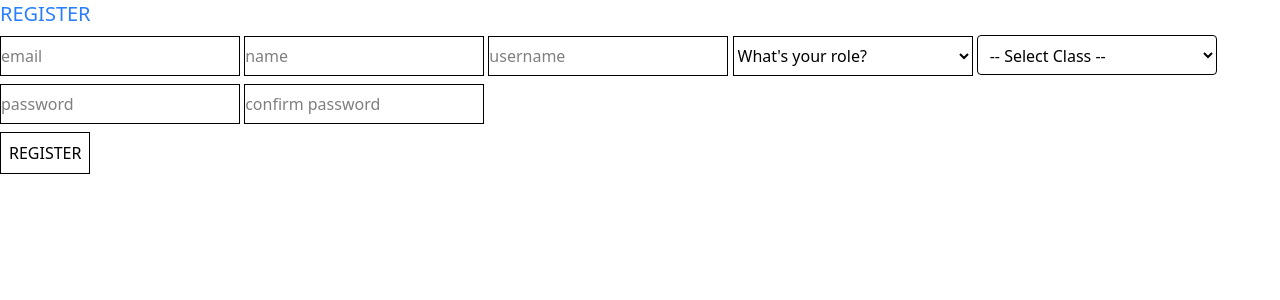
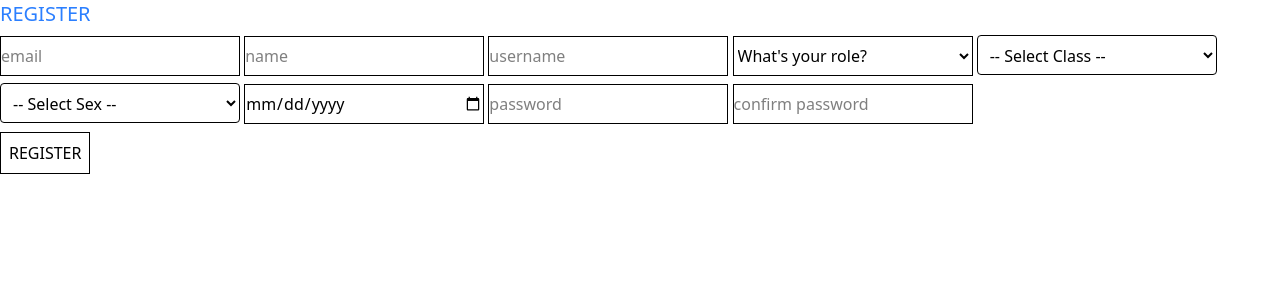
Before and after one commit to Samn1ce/SMS, a PHP site: page /register.php in a window 1280 px wide. Shown: the top 300 px of the page. Run offline with PHP 8.4, Linux system fonts and the light colour scheme; data that the repository does not hold is empty.

Commit message:
Added DOB & Sex

```diff
--- a/includes/registerFormhandler.inc.php
+++ b/includes/registerFormhandler.inc.php
@@ -9,6 +9,8 @@ $username = $_POST["username"];
 $mname = $_POST["mname"];
 $role = $_POST["role"];
 $class = $_POST["class_id"];
+$sex = $_POST["sex"];
+$dob = $_POST["dob"];
 
 // Function to easily redirect with old input values
 function redirectWithData($error, $email, $username, $mname) {
--- a/register.php
+++ b/register.php
@@ -53,6 +53,10 @@
             </option>
             <?php endwhile; ?>
         </select>
+        <select name="sex" class="border p-2 rounded w-60 h-10">
+            <option value="">-- Select Sex --</option>
+        </select>
+        <input type="date" name="dob" placeholder="DOB" class="w-60 h-10 border border-black mt-2" />
         <input type="password" name="pwd" placeholder="password" class="w-60 h-10 border border-black mt-2" />
         <input type="password" name="confirmPwd" placeholder="confirm password" class="w-60 h-10 border border-black mt-2" />
         <button class="block border border-black mt-2 p-2 cursor-pointer">REGISTER</button>
--- a/studentProfile.php
+++ b/studentProfile.php
@@ -53,7 +53,7 @@
 <body>
     <h1>Student Summary</h1>
    <div>
-     <p><?= htmlspecialchars($student['studentName']) ?></p>
+     <p class="font-semibold"><?= htmlspecialchars($student['studentName']) ?></p>
      <p>Class: <?= htmlspecialchars($student['class_name']) ?></p>
      <p>Gender: M</p>
      <p>DOB: 12-02-02</p>
```
